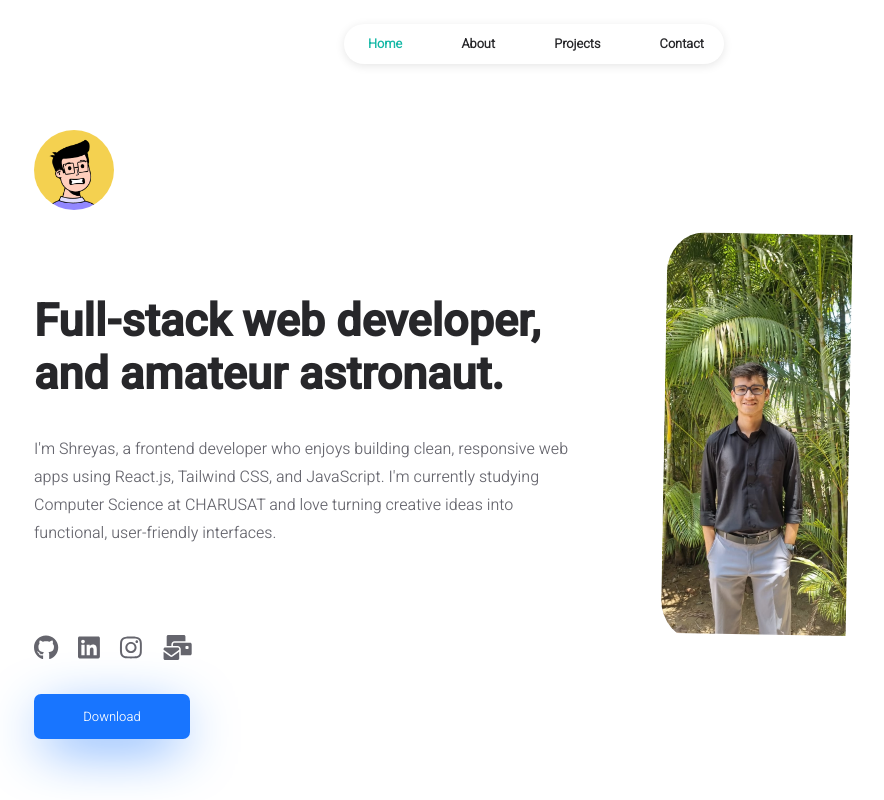
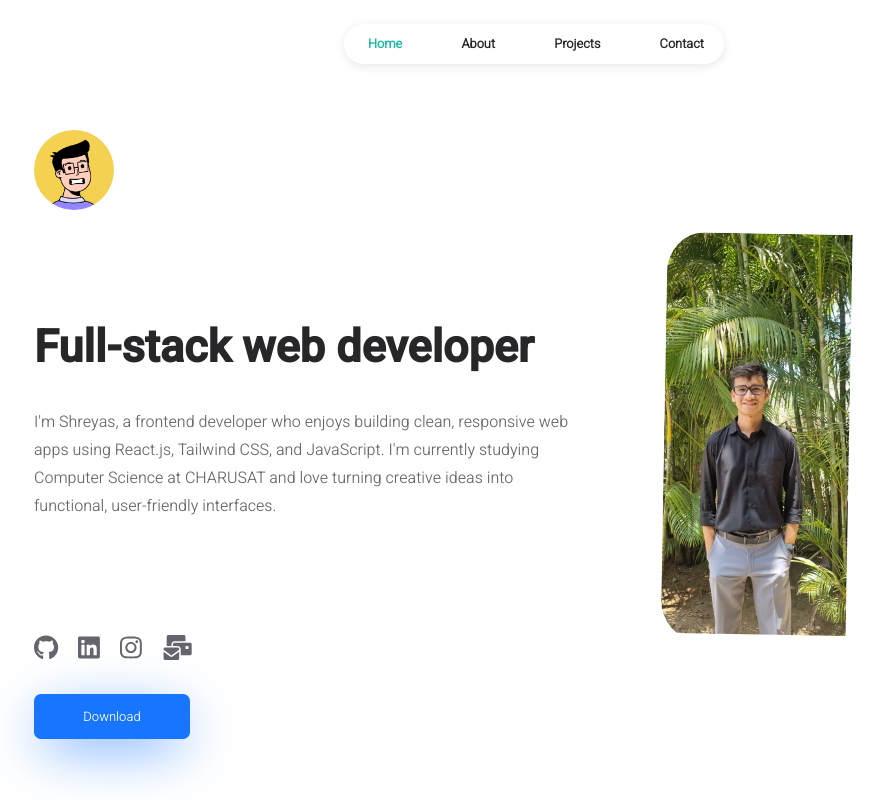
Before and after one commit to shreyas3155/portfolio, a React (Create React App) app in the folder reactfolio-master/: page / in a window 1280 px wide. Shown: the top 800 px of the page, without its empty margins (106-990 px from the left). Built offline with nearby package versions, Linux system fonts and the light colour scheme.

Commit message:
Update user.js

```diff
--- a/reactfolio-master/src/data/user.js
+++ b/reactfolio-master/src/data/user.js
@@ -15,7 +15,7 @@ const INFO = {
 	},
 
 	homepage: {
-		title: "Full-stack web developer, and amateur astronaut.",
+		title: "Full-stack web developer",
 		description:
 			"I'm Shreyas, a frontend developer who enjoys building clean, responsive web apps using React.js, Tailwind CSS, and JavaScript. I'm currently studying Computer Science at CHARUSAT and love turning creative ideas into functional, user-friendly interfaces.",
 	},
```
